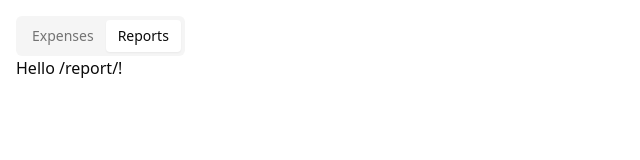
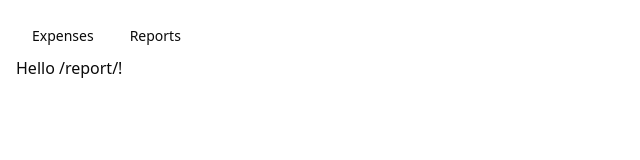
Before and after one commit to tanshunyuan/reimburse_leh, a React (Vite) app: page /report in a window 1280 px wide. Shown: the top 160 px of the page, without its empty margins (0-640 px from the left). Built offline with nearby package versions, Linux system fonts and the light colour scheme.

Commit message:
chore: update navigation

```diff
--- a/package.json
+++ b/package.json
@@ -12,6 +12,7 @@
   "dependencies": {
     "@hookform/resolvers": "^3.9.0",
     "@radix-ui/react-label": "^2.1.0",
+    "@radix-ui/react-navigation-menu": "^1.2.1",
     "@radix-ui/react-popover": "^1.1.2",
     "@radix-ui/react-select": "^2.1.2",
     "@radix-ui/react-slot": "^1.1.0",
--- /dev/null
+++ b/src/components/layout.tsx
@@ -0,0 +1,30 @@
+import { NavigationMenu, NavigationMenuItem, NavigationMenuLink, NavigationMenuList, navigationMenuTriggerStyle } from "./ui/navigation-menu"
+import { Link } from "@tanstack/react-router"
+
+export const MainLayout = ({ children }: { children: React.ReactNode }) => {
+  const NAV_ITEMS = [{
+    name: 'Expenses',
+    href: '/'
+  },
+  {
+    name: 'Reports',
+    href: '/report'
+  }
+  ]
+  return <>
+    <NavigationMenu>
+      <NavigationMenuList>
+        {NAV_ITEMS.map((item, index) => (
+          <NavigationMenuItem key={index}>
+            <Link to={item.href}>
+              <NavigationMenuLink className={navigationMenuTriggerStyle()}>
+                {item.name}
+              </NavigationMenuLink>
+            </Link>
+          </NavigationMenuItem>
+        ))}
+      </NavigationMenuList>
+    </NavigationMenu>
+    {children}
+  </>
+}
--- /dev/null
+++ b/src/components/ui/navigation-menu.tsx
@@ -0,0 +1,128 @@
+import * as React from "react"
+import * as NavigationMenuPrimitive from "@radix-ui/react-navigation-menu"
+import { cva } from "class-variance-authority"
+import { ChevronDown } from "lucide-react"
+
+import { cn } from "~/lib/utils"
+
+const NavigationMenu = React.forwardRef<
+  React.ElementRef<typeof NavigationMenuPrimitive.Root>,
+  React.ComponentPropsWithoutRef<typeof NavigationMenuPrimitive.Root>
+>(({ className, children, ...props }, ref) => (
+  <NavigationMenuPrimitive.Root
+    ref={ref}
+    className={cn(
+      "relative z-10 flex max-w-max flex-1 items-center justify-center",
+      className
+    )}
+    {...props}
+  >
+    {children}
+    <NavigationMenuViewport />
+  </NavigationMenuPrimitive.Root>
+))
+NavigationMenu.displayName = NavigationMenuPrimitive.Root.displayName
+
+const NavigationMenuList = React.forwardRef<
+  React.ElementRef<typeof NavigationMenuPrimitive.List>,
+  React.ComponentPropsWithoutRef<typeof NavigationMenuPrimitive.List>
+>(({ className, ...props }, ref) => (
+  <NavigationMenuPrimitive.List
+    ref={ref}
+    className={cn(
+      "group flex flex-1 list-none items-center justify-center space-x-1",
+      className
+    )}
+    {...props}
+  />
+))
+NavigationMenuList.displayName = NavigationMenuPrimitive.List.displayName
+
+const NavigationMenuItem = NavigationMenuPrimitive.Item
+
+const navigationMenuTriggerStyle = cva(
+  "group inline-flex h-10 w-max items-center justify-center rounded-md bg-background px-4 py-2 text-sm font-medium transition-colors hover:bg-accent hover:text-accent-foreground focus:bg-accent focus:text-accent-foreground focus:outline-none disabled:pointer-events-none disabled:opacity-50 data-[active]:bg-accent/50 data-[state=open]:bg-accent/50"
+)
+
+const NavigationMenuTrigger = React.forwardRef<
+  React.ElementRef<typeof NavigationMenuPrimitive.Trigger>,
+  React.ComponentPropsWithoutRef<typeof NavigationMenuPrimitive.Trigger>
+>(({ className, children, ...props }, ref) => (
+  <NavigationMenuPrimitive.Trigger
+    ref={ref}
+    className={cn(navigationMenuTriggerStyle(), "group", className)}
+    {...props}
+  >
+    {children}{" "}
+    <ChevronDown
+      className="relative top-[1px] ml-1 h-3 w-3 transition duration-200 group-data-[state=open]:rotate-180"
+      aria-hidden="true"
+    />
+  </NavigationMenuPrimitive.Trigger>
+))
+NavigationMenuTrigger.displayName = NavigationMenuPrimitive.Trigger.displayName
+
+const NavigationMenuContent = React.forwardRef<
+  React.ElementRef<typeof NavigationMenuPrimitive.Content>,
+  React.ComponentPropsWithoutRef<typeof NavigationMenuPrimitive.Content>
+>(({ className, ...props }, ref) => (
+  <NavigationMenuPrimitive.Content
+    ref={ref}
+    className={cn(
+      "left-0 top-0 w-full data-[motion^=from-]:animate-in data-[motion^=to-]:animate-out data-[motion^=from-]:fade-in data-[motion^=to-]:fade-out data-[motion=from-end]:slide-in-from-right-52 data-[motion=from-start]:slide-in-from-left-52 data-[motion=to-end]:slide-out-to-right-52 data-[motion=to-start]:slide-out-to-left-52 md:absolute md:w-auto ",
+      className
+    )}
+    {...props}
+  />
+))
+NavigationMenuContent.displayName = NavigationMenuPrimitive.Content.displayName
+
+const NavigationMenuLink = NavigationMenuPrimitive.Link
+
+const NavigationMenuViewport = React.forwardRef<
+  React.ElementRef<typeof NavigationMenuPrimitive.Viewport>,
+  React.ComponentPropsWithoutRef<typeof NavigationMenuPrimitive.Viewport>
+>(({ className, ...props }, ref) => (
+  <div className={cn("absolute left-0 top-full flex justify-center")}>
+    <NavigationMenuPrimitive.Viewport
+      className={cn(
+        "origin-top-center relative mt-1.5 h-[var(--radix-navigation-menu-viewport-height)] w-full overflow-hidden rounded-md border bg-popover text-popover-foreground shadow-lg data-[state=open]:animate-in data-[state=closed]:animate-out data-[state=closed]:zoom-out-95 data-[state=open]:zoom-in-90 md:w-[var(--radix-navigation-menu-viewport-width)]",
+        className
+      )}
+      ref={ref}
+      {...props}
+    />
+  </div>
+))
+NavigationMenuViewport.displayName =
+  NavigationMenuPrimitive.Viewport.displayName
+
+const NavigationMenuIndicator = React.forwardRef<
+  React.ElementRef<typeof NavigationMenuPrimitive.Indicator>,
+  React.ComponentPropsWithoutRef<typeof NavigationMenuPrimitive.Indicator>
+>(({ className, ...props }, ref) => (
+  <NavigationMenuPrimitive.Indicator
+    ref={ref}
+    className={cn(
+      "top-full z-[1] flex h-1.5 items-end justify-center overflow-hidden data-[state=visible]:animate-in data-[state=hidden]:animate-out data-[state=hidden]:fade-out data-[state=visible]:fade-in",
+      className
+    )}
+    {...props}
+  >
+    <div className="relative top-[60%] h-2 w-2 rotate-45 rounded-tl-sm bg-border shadow-md" />
+  </NavigationMenuPrimitive.Indicator>
+))
+NavigationMenuIndicator.displayName =
+  NavigationMenuPrimitive.Indicator.displayName
+
+export {
+  navigationMenuTriggerStyle,
+  NavigationMenu,
+  NavigationMenuList,
+  NavigationMenuItem,
+  NavigationMenuContent,
+  NavigationMenuTrigger,
+  NavigationMenuLink,
+  NavigationMenuIndicator,
+  NavigationMenuViewport,
+}
--- a/src/pages/homepage.tsx
+++ b/src/pages/homepage.tsx
@@ -1,9 +1,10 @@
 import { Button } from "~/components/ui/button"
 import { PlusIcon } from "lucide-react"
 import { Link } from "@tanstack/react-router"
+import { MainLayout } from "~/components/layout"
 
 export const HomePage = () => {
-  return <div>
+  return <MainLayout>
     <div>
       <Link to="/expenses/create">
         <Button size='sm'>
@@ -11,5 +12,5 @@
         </Button>
       </Link>
     </div>
-  </div>
+  </MainLayout>
 }
--- a/src/pages/report/view-reports.tsx
+++ b/src/pages/report/view-reports.tsx
@@ -1,3 +1,5 @@
+import { MainLayout } from "~/components/layout"
+
 export const ViewReportsPage = () => {
-  return <div>Hello /report/!</div>
+  return <MainLayout>Hello /report/!</MainLayout>
 }
--- a/src/routes/__root.tsx
+++ b/src/routes/__root.tsx
@@ -1,26 +1,8 @@
-import { Link, Outlet, createRootRoute, useLocation } from '@tanstack/react-router'
-import { Tabs, TabsContent, TabsList, TabsTrigger } from '~/components/ui/tabs'
+import { Outlet, createRootRoute } from '@tanstack/react-router'
 
 export const Route = createRootRoute({
   component: () => {
-    const location = useLocation()
-    const pathname = location.pathname.split('/')[1]
-    const tabDefaultValue = pathname === 'report' ? 'report' : 'expenses'
-    return <div className='container mx-auto p-4'>
-      <Tabs defaultValue={tabDefaultValue} className="">
-        <TabsList>
-          <Link to="/">
-            <TabsTrigger value="expenses">
-              Expenses
-            </TabsTrigger>
-          </Link>
-          <Link to="/report">
-            <TabsTrigger value="report">
-              Reports
-            </TabsTrigger>
-          </Link>
-        </TabsList>
-      </Tabs>
+    return <div className='container p-4 mx-auto'>
       <Outlet />
     </div>
 
```
Also changed, not shown: 1 other file (tests, documents, lock files or other folders).
